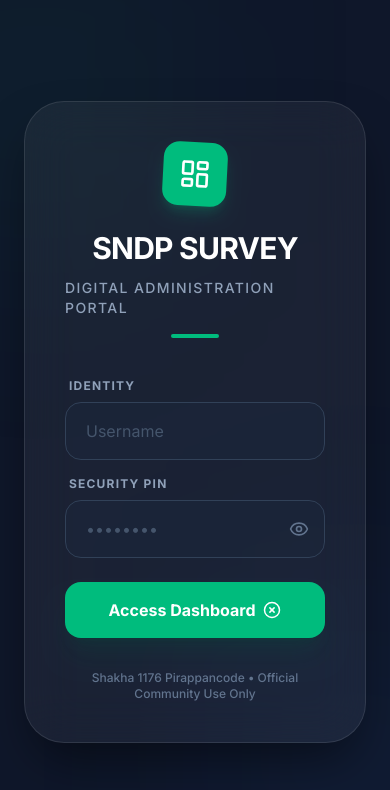
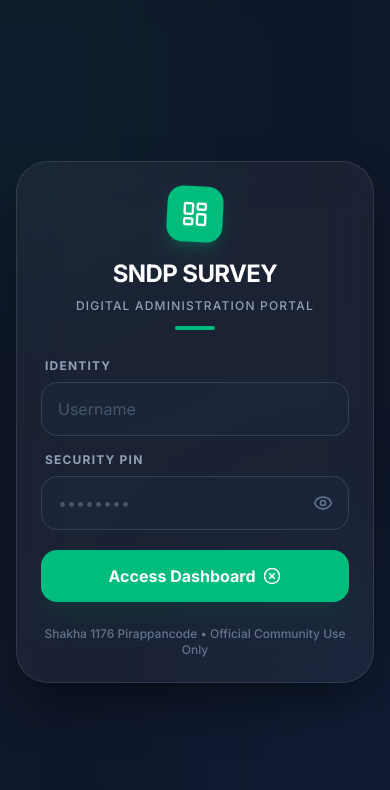
Before and after one commit to abhishekajay7744-hue/survey-dashboard-sndp, a React (Vite) app: page / in a window 390 px wide. Shown: the top 790 px of the page. Built offline with nearby package versions, Linux system fonts and the light colour scheme.

Commit message:
fix: install @libsql/client, fix login error UI, make app mobile-friendly

```diff
--- a/package.json
+++ b/package.json
@@ -13,9 +13,9 @@
   },
   "dependencies": {
     "@google/genai": "^1.29.0",
+    "@libsql/client": "^0.14.0",
     "@tailwindcss/vite": "^4.1.14",
     "@vitejs/plugin-react": "^5.0.4",
-    "@libsql/client": "^0.14.0",
     "adm-zip": "^0.5.16",
     "bcryptjs": "^3.0.3",
     "clsx": "^2.1.1",
--- a/src/App.tsx
+++ b/src/App.tsx
@@ -313,8 +313,13 @@ export default function App() {
     return () => window.removeEventListener('resize', handleResize);
   }, []);
 
+  const [loginError, setLoginError] = useState('');
+  const [loginLoading, setLoginLoading] = useState(false);
+
   const handleLogin = async (e: React.FormEvent) => {
     e.preventDefault();
+    setLoginError('');
+    setLoginLoading(true);
     try {
       const res = await fetch('/api/login', {
         method: 'POST',
@@ -328,10 +333,12 @@ export default function App() {
         fetchHouses();
         fetchSuggestions();
       } else {
-        alert(data.error);
+        setLoginError(data.error || 'Invalid username or password');
       }
     } catch (err) {
-      alert('Login failed');
+      setLoginError('Cannot connect to server. Please make sure the server is running.');
+    } finally {
+      setLoginLoading(false);
     }
   };
 
@@ -891,32 +898,33 @@ export default function App() {
 
   if (!user) {
     return (
-      <div className="min-h-screen bg-[#0f172a] flex items-center justify-center p-6 relative overflow-hidden">
+      <div className="min-h-screen bg-[#0f172a] flex items-center justify-center p-4 sm:p-6 relative overflow-hidden">
         {/* Background Decorative Elements */}
         <div className="absolute top-[-10%] left-[-10%] w-[40%] h-[40%] bg-emerald-500/10 rounded-full blur-[120px]"></div>
         <div className="absolute bottom-[-10%] right-[-10%] w-[40%] h-[40%] bg-blue-500/10 rounded-full blur-[120px]"></div>
 
         <div className="w-full max-w-[440px] relative z-10">
-          <div className="bg-white/5 backdrop-blur-xl border border-white/10 rounded-[2.5rem] p-10 shadow-2xl shadow-black/50">
-            <div className="flex flex-col items-center mb-10">
-              <div className="bg-emerald-500 w-16 h-16 rounded-2xl flex items-center justify-center mb-6 shadow-lg shadow-emerald-500/20 rotate-3 transition-transform hover:rotate-0 duration-300">
-                <LayoutDashboard size={32} className="text-white" />
+          <div className="bg-white/5 backdrop-blur-xl border border-white/10 rounded-[2rem] sm:rounded-[2.5rem] p-6 sm:p-10 shadow-2xl shadow-black/50">
+            <div className="flex flex-col items-center mb-7 sm:mb-10">
+              <div className="bg-emerald-500 w-14 h-14 sm:w-16 sm:h-16 rounded-2xl flex items-center justify-center mb-4 sm:mb-6 shadow-lg shadow-emerald-500/20 rotate-3 transition-transform hover:rotate-0 duration-300">
+                <LayoutDashboard size={28} className="text-white" />
               </div>
-              <h1 className="text-3xl font-black text-white tracking-tight text-center">SNDP SURVEY</h1>
-              <p className="text-slate-400 text-sm mt-3 font-medium uppercase tracking-widest">Digital Administration Portal</p>
-              <div className="w-12 h-1 bg-emerald-500 rounded-full mt-4"></div>
+              <h1 className="text-2xl sm:text-3xl font-black text-white tracking-tight text-center">SNDP SURVEY</h1>
+              <p className="text-slate-400 text-xs sm:text-sm mt-2 sm:mt-3 font-medium uppercase tracking-widest text-center">Digital Administration Portal</p>
+              <div className="w-10 h-1 bg-emerald-500 rounded-full mt-3 sm:mt-4"></div>
             </div>
 
-            <form onSubmit={handleLogin} className="space-y-6">
+            <form onSubmit={handleLogin} className="space-y-5">
               <div className="space-y-4">
                 <div className="group">
                   <label className="text-xs font-bold text-slate-400 uppercase tracking-widest ml-1 mb-2 block">Identity</label>
                   <input
                     type="text"
                     required
+                    autoComplete="username"
                     value={loginForm.username}
-                    onChange={(e) => setLoginForm({ ...loginForm, username: e.target.value })}
-                    className="w-full bg-slate-800/50 border border-slate-700 text-white px-5 py-4 rounded-2xl focus:outline-none focus:ring-2 focus:ring-emerald-500/50 focus:border-emerald-500 transition-all placeholder:text-slate-600"
+                    onChange={(e) => { setLoginForm({ ...loginForm, username: e.target.value }); setLoginError(''); }}
+                    className="w-full bg-slate-800/50 border border-slate-700 text-white px-4 py-3.5 sm:px-5 sm:py-4 rounded-2xl focus:outline-none focus:ring-2 focus:ring-emerald-500/50 focus:border-emerald-500 transition-all placeholder:text-slate-600 text-base"
                     placeholder="Username"
                   />
                 </div>
@@ -926,9 +934,10 @@ export default function App() {
                     <input
                       type={showPwd ? "text" : "password"}
                       required
+                      autoComplete="current-password"
                       value={loginForm.password}
-                      onChange={(e) => setLoginForm({ ...loginForm, password: e.target.value })}
-                      className="w-full bg-slate-800/50 border border-slate-700 text-white px-5 py-4 pr-12 rounded-2xl focus:outline-none focus:ring-2 focus:ring-emerald-500/50 focus:border-emerald-500 transition-all placeholder:text-slate-600"
+                      onChange={(e) => { setLoginForm({ ...loginForm, password: e.target.value }); setLoginError(''); }}
+                      className="w-full bg-slate-800/50 border border-slate-700 text-white px-4 py-3.5 sm:px-5 sm:py-4 pr-12 rounded-2xl focus:outline-none focus:ring-2 focus:ring-emerald-500/50 focus:border-emerald-500 transition-all placeholder:text-slate-600 text-base"
                       placeholder="••••••••"
                     />
                     <button
@@ -942,16 +951,33 @@ export default function App() {
                 </div>
               </div>
 
+              {loginError && (
+                <div className="flex items-start gap-2 bg-red-500/10 border border-red-500/30 text-red-400 text-sm px-4 py-3 rounded-xl">
+                  <AlertCircle size={16} className="shrink-0 mt-0.5" />
+                  <span>{loginError}</span>
+                </div>
+              )}
+
               <button
                 type="submit"
-                className="w-full py-4 bg-emerald-500 text-white rounded-2xl font-bold hover:bg-emerald-400 active:scale-[0.98] transition-all shadow-xl shadow-emerald-900/20 mt-4 flex items-center justify-center gap-2 group"
+                disabled={loginLoading}
+                className="w-full py-3.5 sm:py-4 bg-emerald-500 text-white rounded-2xl font-bold hover:bg-emerald-400 active:scale-[0.98] transition-all shadow-xl shadow-emerald-900/20 flex items-center justify-center gap-2 group disabled:opacity-70 disabled:cursor-not-allowed"
               >
-                Access Dashboard
-                <PlusCircle size={18} className="rotate-45 group-hover:rotate-90 transition-transform" />
+                {loginLoading ? (
+                  <>
+                    <span className="w-5 h-5 border-2 border-white/30 border-t-white rounded-full animate-spin"></span>
+                    Signing In...
+                  </>
+                ) : (
+                  <>
+                    Access Dashboard
+                    <PlusCircle size={18} className="rotate-45 group-hover:rotate-90 transition-transform" />
+                  </>
+                )}
               </button>
             </form>
 
-            <p className="text-center text-slate-500 text-xs mt-8 font-medium">
+            <p className="text-center text-slate-500 text-xs mt-6 sm:mt-8 font-medium">
               Shakha 1176 Pirappancode • Official Community Use Only
             </p>
           </div>
@@ -973,7 +999,7 @@ export default function App() {
       {/* Sidebar */}
       <aside className={cn(
         "bg-slate-900 text-white transition-all duration-300 flex flex-col z-50",
-        isDesktop ? (isSidebarOpen ? "w-64" : "w-20") : (isSidebarOpen ? "fixed inset-y-0 left-0 w-64" : "fixed inset-y-0 -left-64 w-64")
+        isDesktop ? (isSidebarOpen ? "w-64" : "w-20") : (isSidebarOpen ? "fixed inset-y-0 left-0 w-72" : "fixed inset-y-0 -left-72 w-72")
       )}>
         <div className="p-6 flex items-center gap-3 border-b border-slate-800">
           <div className="bg-emerald-500 p-2 rounded-lg">
@@ -1025,7 +1051,7 @@ export default function App() {
       </aside>
 
       {/* Main Content */}
-      <main className="flex-1 overflow-y-auto w-full scroll-smooth bg-[#f8fafc]">
+      <main className="flex-1 overflow-y-auto w-full scroll-smooth bg-[#f8fafc] pb-16 md:pb-0">
 
         <header className="bg-white/90 backdrop-blur-xl border-b border-slate-200/60 px-4 py-3 flex justify-between items-center sticky top-0 z-40 shadow-sm shadow-slate-200/50">
           <div className="flex items-center gap-2 flex-1 min-w-0">
@@ -1695,6 +1721,39 @@ export default function App() {
         </div>
       </main>
 
+      {/* Mobile Bottom Navigation */}
+      {!isDesktop && (
+        <nav className="fixed bottom-0 inset-x-0 z-40 bg-slate-900 border-t border-slate-800 flex items-center justify-around px-2 py-1 safe-area-bottom">
+          {[
+            { tab: 'dashboard' as Tab, icon: <LayoutDashboard size={20} />, label: 'Home' },
+            { tab: 'survey' as Tab, icon: <PlusCircle size={20} />, label: 'Survey' },
+            { tab: 'records' as Tab, icon: <Home size={20} />, label: 'Records' },
+            { tab: 'settings' as Tab, icon: <Users size={20} />, label: 'Settings' },
+          ].map(({ tab, icon, label }) => (
+            <button
+              key={tab}
+              onClick={() => setActiveTab(tab)}
+              className={cn(
+                'flex flex-col items-center gap-0.5 px-3 py-2 rounded-xl transition-all duration-200',
+                activeTab === tab
+                  ? 'text-emerald-400'
+                  : 'text-slate-500 hover:text-slate-300'
+              )}
+            >
+              {icon}
+              <span className="text-[10px] font-semibold">{label}</span>
+            </button>
+          ))}
+          <button
+            onClick={() => setUser(null)}
+            className="flex flex-col items-center gap-0.5 px-3 py-2 rounded-xl text-slate-500 hover:text-red-400 transition-colors"
+          >
+            <LogOut size={20} />
+            <span className="text-[10px] font-semibold">Logout</span>
+          </button>
+        </nav>
+      )}
+
       {/* Confirmation Modal */}
       {
         confirmModal?.open && (
@@ -1733,11 +1792,11 @@ export default function App() {
 
       {/* House Details Modal */}
       {selectedHouse && (
-        <div className="fixed inset-0 bg-black/60 backdrop-blur-md z-[100] flex items-center justify-center p-4 overflow-hidden" onClick={() => setSelectedHouse(null)}>
-          <div className="bg-white rounded-[2.5rem] shadow-[0_35px_60px_-15px_rgba(0,0,0,0.3)] w-full max-w-5xl max-h-[90vh] overflow-hidden flex flex-col animate-scale-in" onClick={e => e.stopPropagation()}>
-            <div className="p-8 border-b border-slate-100 flex justify-between items-center bg-slate-50/50">
+        <div className="fixed inset-0 bg-black/60 backdrop-blur-md z-[100] flex items-end sm:items-center justify-center sm:p-4 overflow-hidden" onClick={() => setSelectedHouse(null)}>
+          <div className="bg-white rounded-t-[2rem] sm:rounded-[2.5rem] shadow-[0_35px_60px_-15px_rgba(0,0,0,0.3)] w-full max-w-5xl max-h-[92vh] sm:max-h-[90vh] overflow-hidden flex flex-col animate-scale-in" onClick={e => e.stopPropagation()}>
+            <div className="p-4 sm:p-8 border-b border-slate-100 flex justify-between items-center bg-slate-50/50">
               <div>
-                <h3 className="text-xl font-bold text-slate-900">House Details</h3>
+                <h3 className="text-lg sm:text-xl font-bold text-slate-900">House Details</h3>
                 <p className="text-sm text-slate-500">{selectedHouse.area}</p>
               </div>
               <button
@@ -1749,7 +1808,7 @@ export default function App() {
               </button>
             </div>
 
-            <div className="p-8 flex-1 overflow-y-auto space-y-8">
+            <div className="p-4 sm:p-8 flex-1 overflow-y-auto space-y-6 sm:space-y-8">
               <div className="bg-emerald-50 p-6 rounded-2xl border border-emerald-100 relative group">
                 <div className="flex justify-between items-start mb-2">
                   <h4 className="text-sm font-bold text-emerald-700 uppercase tracking-wider">Address & Details</h4>
--- a/src/index.css
+++ b/src/index.css
@@ -74,4 +74,17 @@
     page-break-inside: avoid;
     break-inside: avoid;
   }
+
+  .safe-area-bottom {
+    padding-bottom: max(0.5rem, env(safe-area-inset-bottom));
+  }
 }
+
+@keyframes spin {
+  from { transform: rotate(0deg); }
+  to { transform: rotate(360deg); }
+}
+
+.animate-spin {
+  animation: spin 0.7s linear infinite;
+}
```
Also changed, not shown: 1 other file (tests, documents, lock files or other folders).
